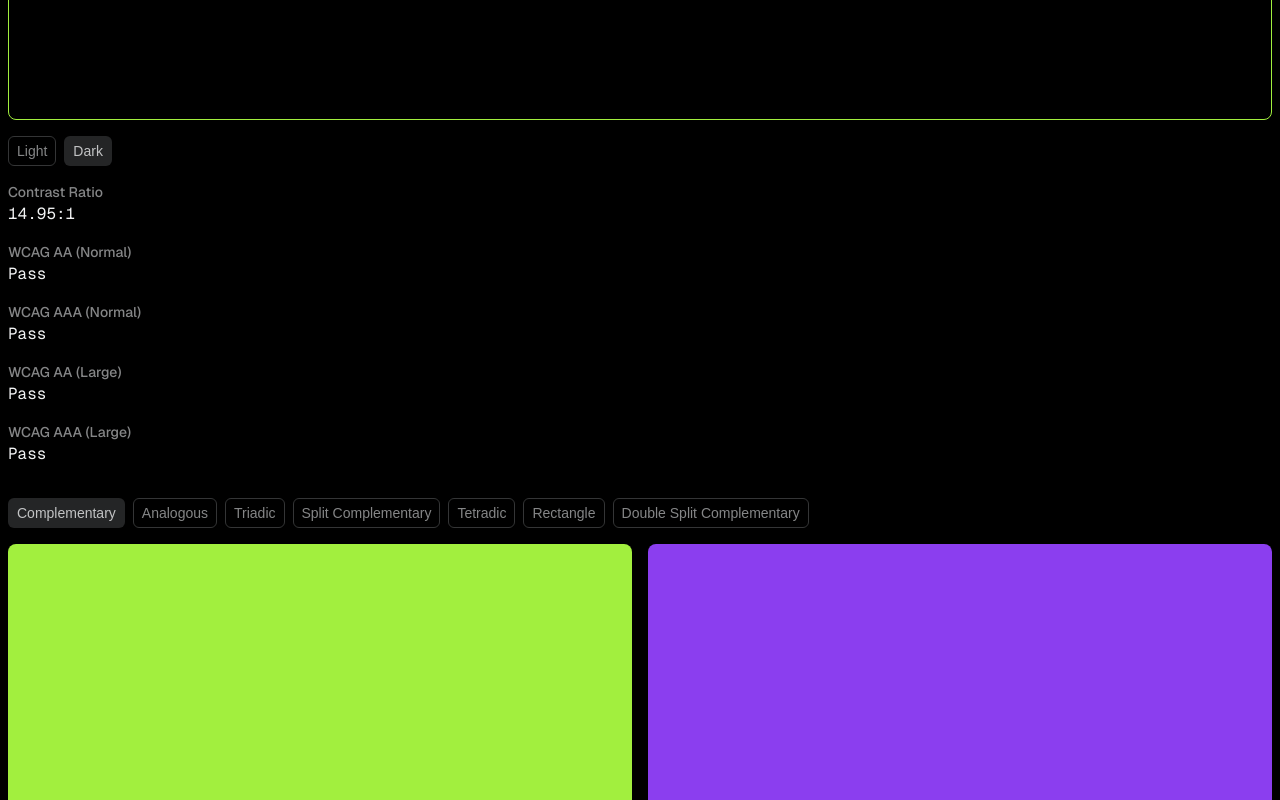
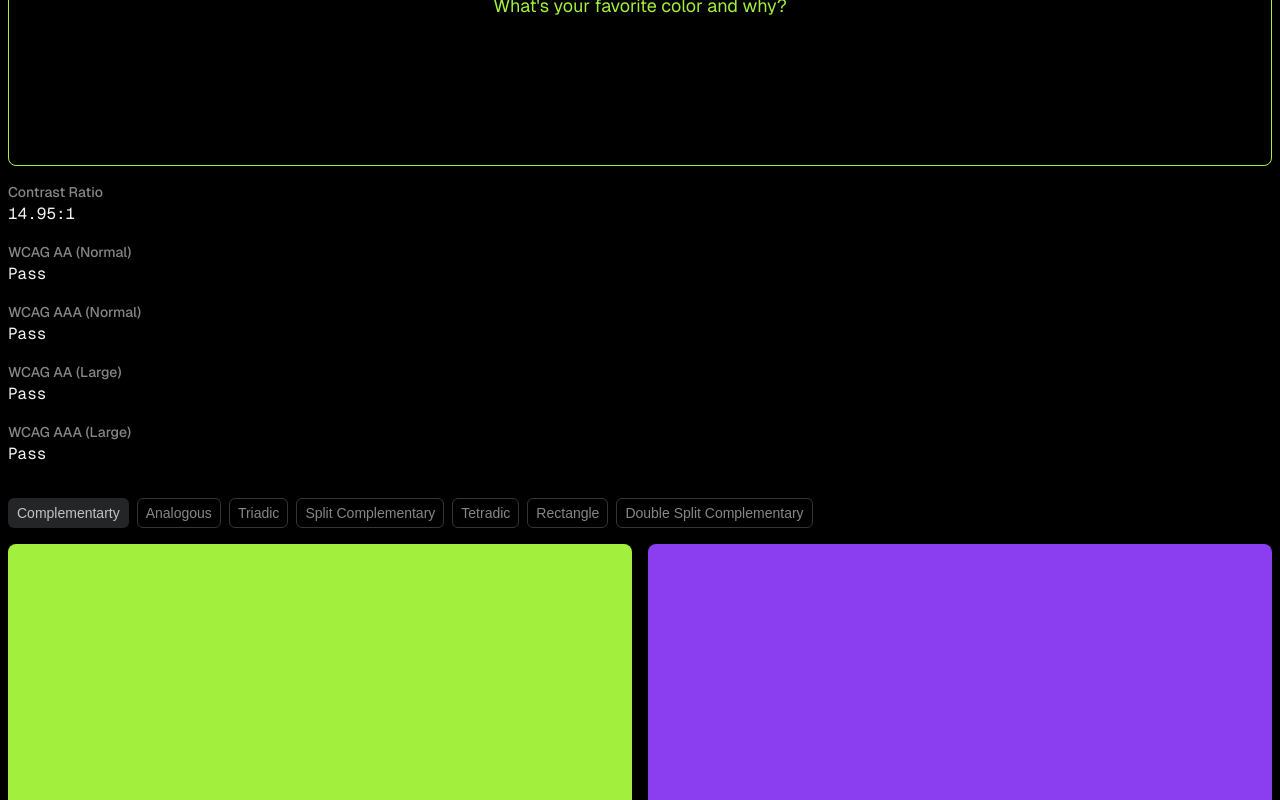
Before and after one commit to r-sp/priest, a Next.js app: page /color in a window 1280 px wide. Shown: the part 1020-1820 px from the top of the page. Built offline with nearby package versions, Linux system fonts and the light colour scheme.

Commit message:
add tab component and fix color harmony

```diff
--- a/src/components/color/detail.tsx
+++ b/src/components/color/detail.tsx
@@ -1,9 +1,10 @@
 "use client";
 
-import { useState } from "react";
+import { useState, useCallback, useMemo } from "react";
 import { type ColorConverter, stringifyHsl, stringifyRgb } from "~/lib/utils";
 import type { AnyColor, HarmonyColor } from "~/lib/types";
 import { useColorProvider, useColorStore } from "./provider";
+import { Tabs, TabList, Tab, TabPanel } from "../ui/tabs";
 import Link from "next/link";
 import clsx from "clsx";
 
@@ -31,7 +32,7 @@ function ColorConversion({ hex, color }: { hex: string; color: ColorConverter })
   const luminance = `${Math.round(color.luminance() * 100)}%`;
 
   return (
-    <div className="grid gap-4" role="none">
+    <section aria-label="color detail" className="grid gap-4">
       <div
         role="presentation"
         className="flex h-36 rounded-lg px-4 py-2 text-center text-lg md:h-48 lg:h-60 xl:h-80 max-sm:h-48"
@@ -57,7 +58,7 @@ function ColorConversion({ hex, color }: { hex: string; color: ColorConverter })
         <span className="text-sm font-medium text-holy-400">Luminance</span>
         <code className="font-mono text-base text-holy-100">{luminance}</code>
       </p>
-    </div>
+    </section>
   );
 }
 
@@ -82,44 +83,28 @@ function ColorAnalysis({ rgb, color }: { rgb: string; color: ColorConverter }) {
   const blackLargeAAA = color.isReadable(colorBlack, { level: "AAA", size: "large" });
 
   return (
-    <div className="grid gap-4" role="none">
+    <Tabs label="color analysis" initValue={{ section: "dark" }}>
+      <TabList label="color scheme">
+        <Tab select="light" callback={() => setPreview("light")}>
+          Light
+        </Tab>
+        <Tab select="dark" callback={() => setPreview("dark")}>
+          Dark
+        </Tab>
+      </TabList>
+      <TabPanel>
+        <div className="grid gap-4">
           <p
             className="flex h-36 items-center justify-center rounded-lg px-4 py-2 text-center text-lg md:h-48 lg:h-60 xl:h-80 max-sm:h-48"
             style={
               preview === "light"
-            ? { backgroundColor: colorWhite, color: rgb, border: "1px solid" }
-            : { backgroundColor: colorBlack, color: rgb, border: "1px solid" }
+                ? { backgroundColor: colorWhite, color: rgb, border: "1px solid currentColor" }
+                : { backgroundColor: colorBlack, color: rgb, border: "1px solid currentColor" }
             }
             tabIndex={0}
           >
             {textPreview}
           </p>
-      <div className="flex flex-wrap gap-2" role="none">
-        <button
-          aria-label="set color on light background"
-          className={clsx(
-            preview === "light"
-              ? "bg-holy-800 text-holy-200"
-              : "border-holy-700 text-holy-400 hover:bg-holy-800 focus:bg-holy-800 active:border-holy-600 active:bg-holy-700",
-            "rounded-md px-2 py-1 text-sm font-normal",
-          )}
-          onClick={() => setPreview("light")}
-        >
-          <span>Light</span>
-        </button>
-        <button
-          aria-label="set color on dark background"
-          className={clsx(
-            preview === "dark"
-              ? "bg-holy-800 text-holy-200"
-              : "border-holy-700 text-holy-400 hover:bg-holy-800 focus:bg-holy-800 active:border-holy-600 active:bg-holy-700",
-            "rounded-md px-2 py-1 text-sm font-normal",
-          )}
-          onClick={() => setPreview("dark")}
-        >
-          <span>Dark</span>
-        </button>
-      </div>
           <p className="inline-grid" tabIndex={0}>
             <span className="text-sm font-medium text-holy-400">Contrast Ratio</span>
             <code className="font-mono text-base text-holy-100">{preview === "light" ? whiteContrast : blackContrast}</code>
@@ -149,6 +134,8 @@ function ColorAnalysis({ rgb, color }: { rgb: string; color: ColorConverter }) {
             </code>
           </p>
         </div>
+      </TabPanel>
+    </Tabs>
   );
 }
 
@@ -156,6 +143,10 @@ function ColorHarmony({ color, convert }: { color: ColorConverter; convert: (new
   const store = useColorStore((state) => state);
 
   const hsl = color.toHsl();
+
+  const [harmonyType, setHarmonyType] = useState<HarmonyColor>(store.harmony);
+
+  const harmony = useCallback(() => {
     const baseHue = hsl.h;
 
     const hue = (deg: number) => {
@@ -171,9 +162,6 @@ function ColorHarmony({ color, convert }: { color: ColorConverter; convert: (new
         return { hex: newColor.toHex(), rgb: newColor.toRgb() };
       });
 
-  const [harmonyType, setHarmonyType] = useState<HarmonyColor>(store.harmony);
-
-  const harmony = () => {
     switch (harmonyType) {
       case "complementary":
         return hueShift([baseHue, hue(180)]);
@@ -197,7 +185,9 @@ function ColorHarmony({ color, convert }: { color: ColorConverter; convert: (new
         return hueShift([hue(-30), baseHue, hue(30), hue(150), hue(210)]);
         break;
     }
-  };
+  }, [harmonyType, convert, hsl]);
+
+  const harmonies = useMemo(() => harmony(), [harmony]);
 
   const updateSection = (type: HarmonyColor) => {
     setHarmonyType(type);
@@ -205,115 +195,47 @@ function ColorHarmony({ color, convert }: { color: ColorConverter; convert: (new
   };
 
   return (
-    <aside aria-label="color harmony" className="grid gap-4">
-      <nav aria-label="color combinations" className="flex flex-wrap gap-2">
-        <button
-          className={clsx(
-            harmonyType === "complementary"
-              ? "bg-holy-800 text-holy-200"
-              : "border-holy-700 text-holy-400 hover:bg-holy-800 focus:bg-holy-800 active:border-holy-600 active:bg-holy-700",
-            "rounded-md px-2 py-1 text-sm font-normal",
-          )}
-          onClick={() => updateSection("complementary")}
-        >
-          <span>Complementary</span>
-        </button>
-        <button
-          className={clsx(
-            harmonyType === "analogous"
-              ? "bg-holy-800 text-holy-200"
-              : "border-holy-700 text-holy-400 hover:bg-holy-800 focus:bg-holy-800 active:border-holy-600 active:bg-holy-700",
-            "rounded-md px-2 py-1 text-sm font-normal",
-          )}
-          onClick={() => updateSection("analogous")}
-        >
-          <span>Analogous</span>
-        </button>
-        <button
-          className={clsx(
-            harmonyType === "triadic"
-              ? "bg-holy-800 text-holy-200"
-              : "border-holy-700 text-holy-400 hover:bg-holy-800 focus:bg-holy-800 active:border-holy-600 active:bg-holy-700",
-            "rounded-md px-2 py-1 text-sm font-normal",
-          )}
-          onClick={() => updateSection("triadic")}
-        >
-          <span>Triadic</span>
-        </button>
-        <button
-          className={clsx(
-            harmonyType === "split-complementary"
-              ? "bg-holy-800 text-holy-200"
-              : "border-holy-700 text-holy-400 hover:bg-holy-800 focus:bg-holy-800 active:border-holy-600 active:bg-holy-700",
-            "rounded-md px-2 py-1 text-sm font-normal",
-          )}
-          onClick={() => updateSection("split-complementary")}
-        >
-          <span>Split Complementary</span>
-        </button>
-        <button
-          className={clsx(
-            harmonyType === "tetradic"
-              ? "bg-holy-800 text-holy-200"
-              : "border-holy-700 text-holy-400 hover:bg-holy-800 focus:bg-holy-800 active:border-holy-600 active:bg-holy-700",
-            "rounded-md px-2 py-1 text-sm font-normal",
-          )}
-          onClick={() => updateSection("tetradic")}
-        >
-          <span>Tetradic</span>
-        </button>
-        <button
-          className={clsx(
-            harmonyType === "rectangle"
-              ? "bg-holy-800 text-holy-200"
-              : "border-holy-700 text-holy-400 hover:bg-holy-800 focus:bg-holy-800 active:border-holy-600 active:bg-holy-700",
-            "rounded-md px-2 py-1 text-sm font-normal",
-          )}
-          onClick={() => updateSection("rectangle")}
-        >
-          <span>Rectangle</span>
-        </button>
-        <button
-          className={clsx(
-            harmonyType === "double-split-complementary"
-              ? "bg-holy-800 text-holy-200"
-              : "border-holy-700 text-holy-400 hover:bg-holy-800 focus:bg-holy-800 active:border-holy-600 active:bg-holy-700",
-            "rounded-md px-2 py-1 text-sm font-normal",
-          )}
-          onClick={() => updateSection("double-split-complementary")}
-        >
-          <span>Double Split Complementary</span>
-        </button>
-      </nav>
-      <ListColorHarmony section={harmonyType} color={harmony()} />
-    </aside>
-  );
-}
-
-function ListColorHarmony({
-  section,
-  color,
-}: {
-  section: string;
-  color: { hex: string; rgb: { r: number; g: number; b: number } }[];
-}) {
-  return (
+    <Tabs label="color harmony" initValue={{ section: harmonyType }}>
+      <TabList label="color combinations">
+        <Tab select="complementary" callback={() => updateSection("complementary")}>
+          Complementarty
+        </Tab>
+        <Tab select="analogous" callback={() => updateSection("analogous")}>
+          Analogous
+        </Tab>
+        <Tab select="triadic" callback={() => updateSection("triadic")}>
+          Triadic
+        </Tab>
+        <Tab select="split-complementary" callback={() => updateSection("split-complementary")}>
+          Split Complementary
+        </Tab>
+        <Tab select="tetradic" callback={() => updateSection("tetradic")}>
+          Tetradic
+        </Tab>
+        <Tab select="rectangle" callback={() => updateSection("rectangle")}>
+          Rectangle
+        </Tab>
+        <Tab select="double-split-complementary" callback={() => updateSection("double-split-complementary")}>
+          Double Split Complementary
+        </Tab>
+      </TabList>
+      <TabPanel>
         <ul
-      aria-label={section.replaceAll("-", " ")}
+          aria-label={`${harmonies.length} colors`}
           className={clsx(
             "grid gap-4",
-        section === "complementary" && "sm:grid-cols-2",
-        section === "analogous" && "sm:grid-cols-3",
-        section === "triadic" && "sm:grid-cols-3",
-        section === "split-complementary" && "sm:grid-cols-3",
-        section === "tetradic" && "sm:grid-cols-4",
-        section === "rectangle" && "sm:grid-cols-4",
-        section === "double-split-complementary" && "sm:grid-cols-5",
+            harmonyType === "complementary" && "sm:grid-cols-2",
+            harmonyType === "analogous" && "sm:grid-cols-3",
+            harmonyType === "triadic" && "sm:grid-cols-3",
+            harmonyType === "split-complementary" && "sm:grid-cols-3",
+            harmonyType === "tetradic" && "sm:grid-cols-4",
+            harmonyType === "rectangle" && "sm:grid-cols-4",
+            harmonyType === "double-split-complementary" && "sm:grid-cols-5",
           )}
         >
-      {color.map((c, i) => (
+          {harmonies.map((c, i) => (
             <li key={i} aria-label={c.hex} className="inline-grid">
-          <Link href={`/color/${c.hex.replace("#", "")}`} className="flex rounded-lg" title={c.hex}>
+              <Link aria-label={`Color: ${c.hex}`} href={`/color/${c.hex.replace("#", "")}`} className="flex rounded-lg">
                 <span
                   role="presentation"
                   className="inline-flex h-36 w-full rounded-lg md:h-48 lg:h-60 xl:h-80 max-sm:h-48"
@@ -323,5 +245,7 @@ function ListColorHarmony({
             </li>
           ))}
         </ul>
+      </TabPanel>
+    </Tabs>
   );
 }
```
Lines whose indentation alone changed are shown as unchanged.
